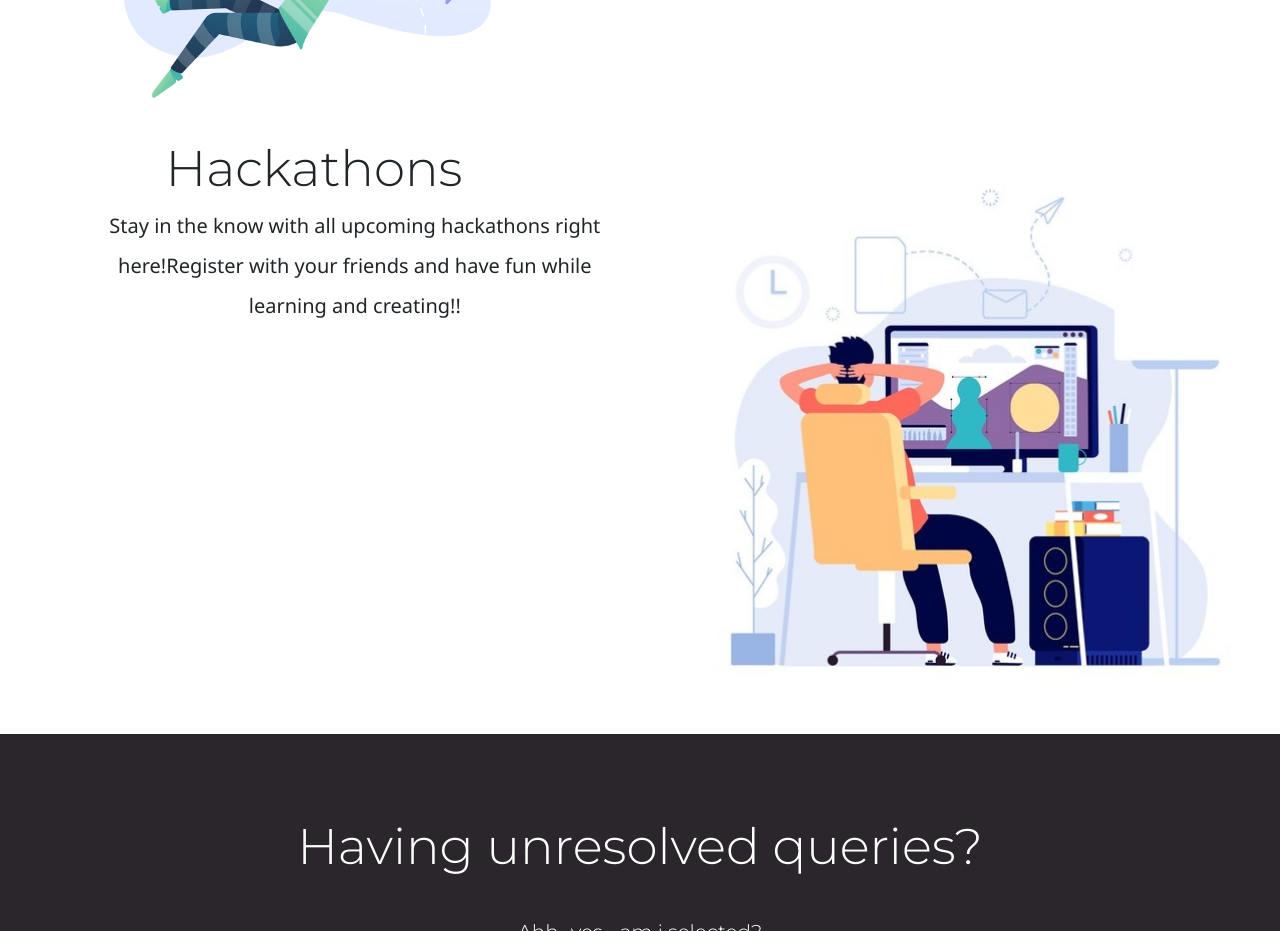
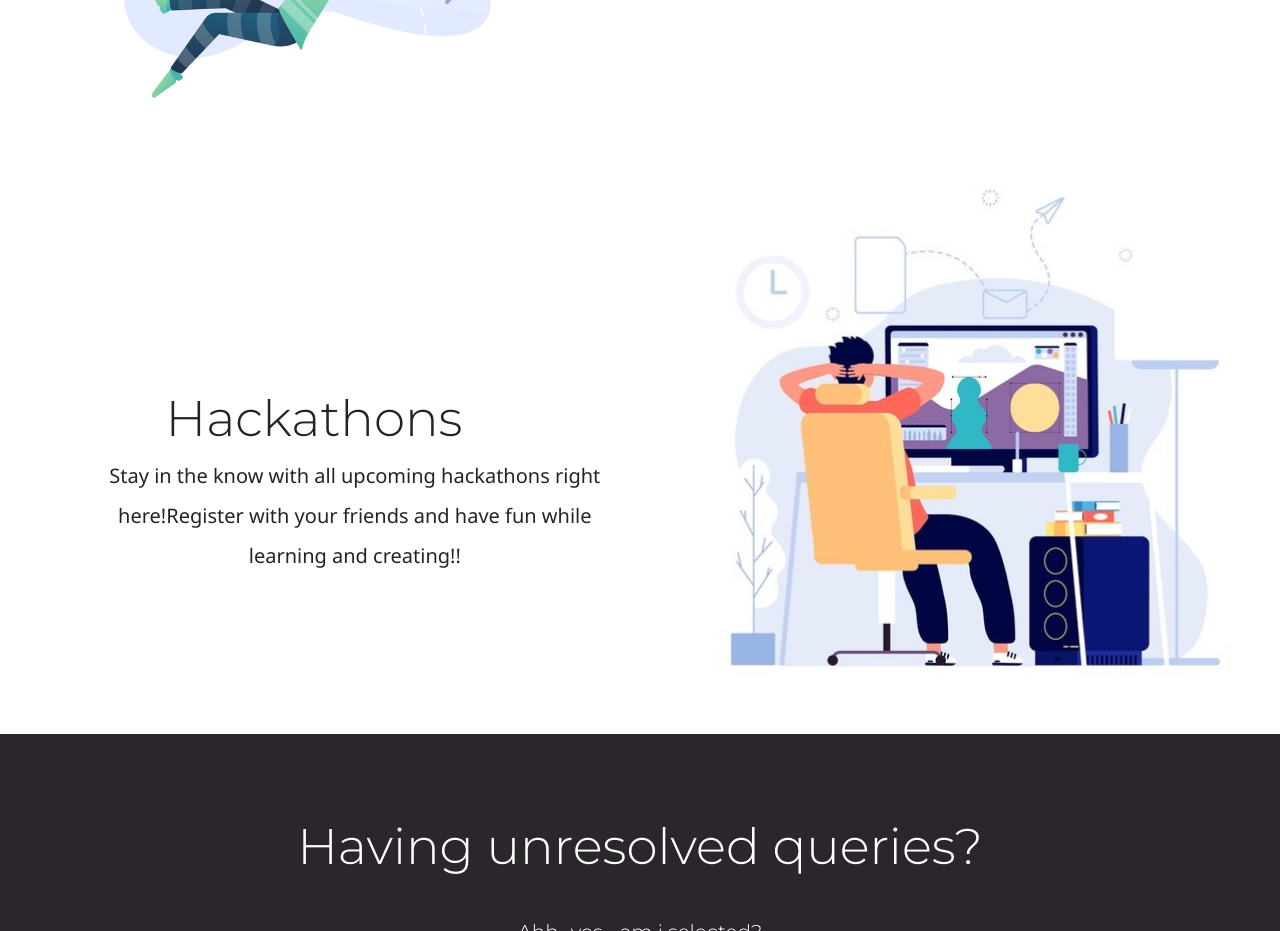
Before and after one commit to Saptharishee/PlaceXP_club_recruitment, a plain HTML site: page index.html in a window 1280 px wide. Shown: the part 1560-2491 px from the top of the page. Drawn offline with nearby package versions, Linux system fonts and the light colour scheme.

Commit message:
Update index.html

```diff
--- a/index.html
+++ b/index.html
@@ -128,7 +128,7 @@
     <section class="hacathon featu">
         <div class="row">
             <div class="col-lg-6 col-md-12">
-                <div class="cohead" style="padding: left 10px;">
+                <div class="cohead"  style="margin-top: 250px;">
                     Hackathons
                 </div>
                 <!-- style="margin: 3% 3%;" -->
```
